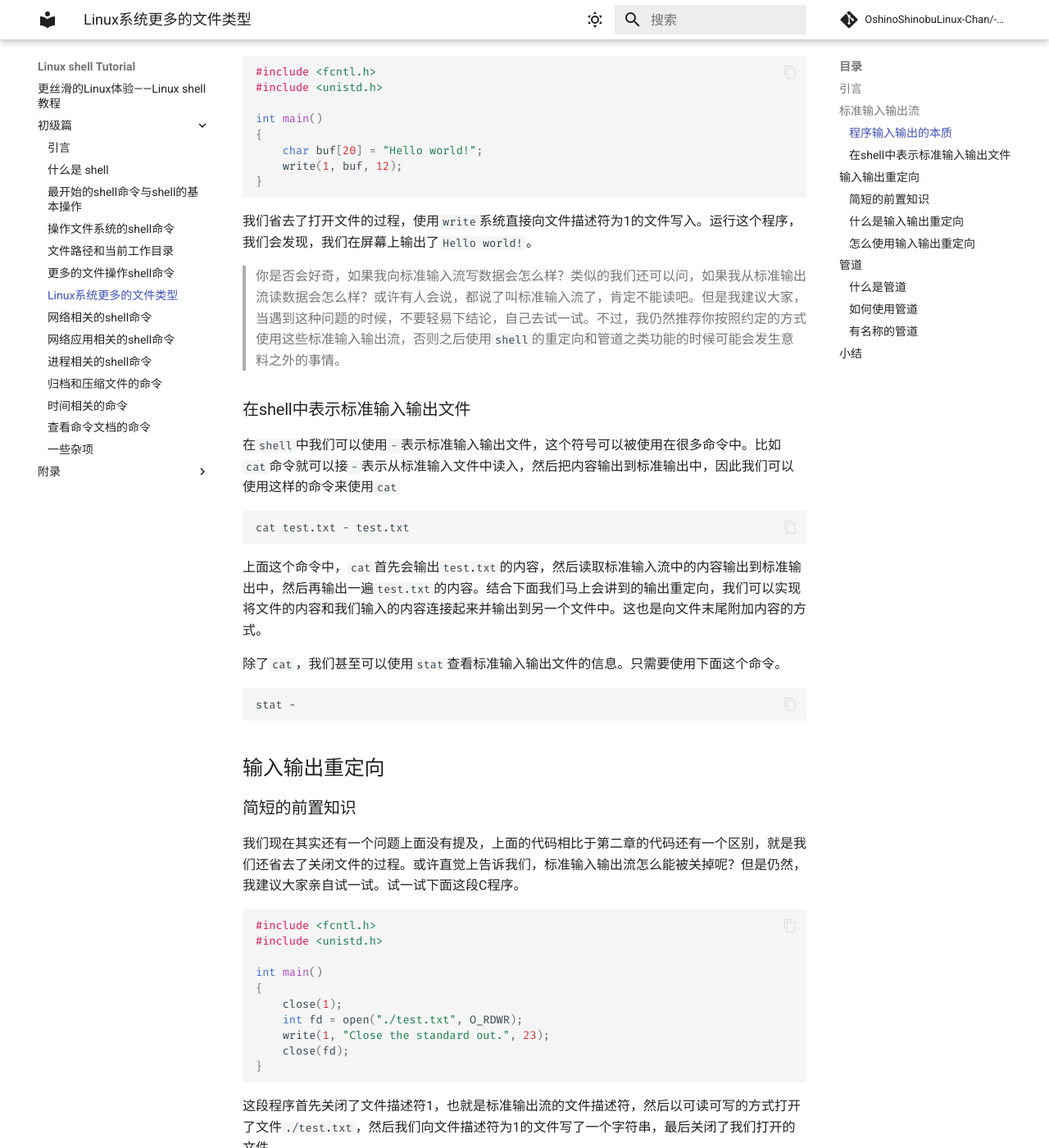
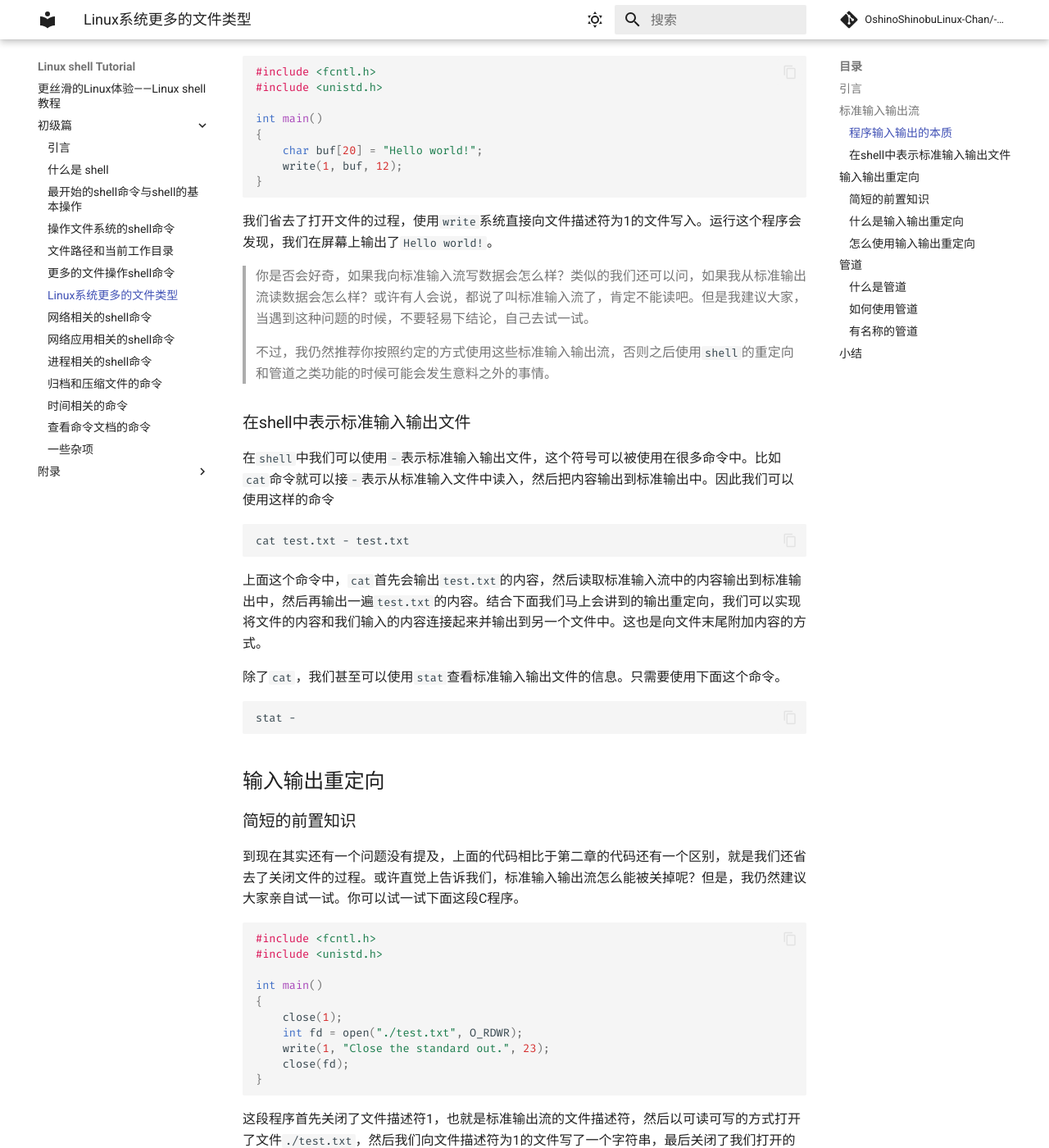
Before and after one commit to OshinoShinobu-Chan/Linux-shell-Tutorial, an MkDocs documentation site: the page built from docs/初级篇/g-7.Linux系统更多的文件类型.md, in a window 1280 px wide and 1400 px high, scrolled down 914 px. Shown: the whole window at 82% size. Built offline with MkDocs 1.6.1 and Material for MkDocs 9.7.7, drawn with Linux system fonts in a browser that asks for light colours; comment, search, counter and statistics services are not loaded; some of the changed text lies outside the part shown.

Commit message:
Fix typo in ch 7

````diff
--- a/docs/初级篇/g-7.Linux系统更多的文件类型.md
+++ b/docs/初级篇/g-7.Linux系统更多的文件类型.md
@@ -33,12 +33,14 @@ int main()
     write(1, buf, 12);
 }
 ```
-我们省去了打开文件的过程，使用`write`系统直接向文件描述符为1的文件写入。运行这个程序，我们会发现，我们在屏幕上输出了`Hello world!`。
-> 你是否会好奇，如果我向标准输入流写数据会怎么样？类似的我们还可以问，如果我从标准输出流读数据会怎么样？或许有人会说，都说了叫标准输入流了，肯定不能读吧。但是我建议大家，当遇到这种问题的时候，不要轻易下结论，自己去试一试。不过，我仍然推荐你按照约定的方式使用这些标准输入输出流，否则之后使用`shell`的重定向和管道之类功能的时候可能会发生意料之外的事情。
+我们省去了打开文件的过程，使用`write`系统直接向文件描述符为1的文件写入。运行这个程序会发现，我们在屏幕上输出了`Hello world!`。
+> 你是否会好奇，如果我向标准输入流写数据会怎么样？类似的我们还可以问，如果我从标准输出流读数据会怎么样？或许有人会说，都说了叫标准输入流了，肯定不能读吧。但是我建议大家，当遇到这种问题的时候，不要轻易下结论，自己去试一试。
+>
+> 不过，我仍然推荐你按照约定的方式使用这些标准输入输出流，否则之后使用`shell`的重定向和管道之类功能的时候可能会发生意料之外的事情。
 
 ### 在shell中表示标准输入输出文件
 
-在`shell`中我们可以使用`-`表示标准输入输出文件，这个符号可以被使用在很多命令中。比如`cat`命令就可以接`-`表示从标准输入文件中读入，然后把内容输出到标准输出中，因此我们可以使用这样的命令来使用`cat`
+在`shell`中我们可以使用`-`表示标准输入输出文件，这个符号可以被使用在很多命令中。比如`cat`命令就可以接`-`表示从标准输入文件中读入，然后把内容输出到标准输出中。因此我们可以使用这样的命令
 ```bash
 cat test.txt - test.txt
 ```
@@ -53,7 +55,7 @@ stat -
 
 ### 简短的前置知识
 
-我们现在其实还有一个问题上面没有提及，上面的代码相比于第二章的代码还有一个区别，就是我们还省去了关闭文件的过程。或许直觉上告诉我们，标准输入输出流怎么能被关掉呢？但是仍然，我建议大家亲自试一试。试一试下面这段C程序。
+到现在其实还有一个问题没有提及，上面的代码相比于第二章的代码还有一个区别，就是我们还省去了关闭文件的过程。或许直觉上告诉我们，标准输入输出流怎么能被关掉呢？但是，我仍然建议大家亲自试一试。你可以试一试下面这段C程序。
 ```C
 #include <fcntl.h>
 #include <unistd.h>
@@ -161,7 +163,7 @@ cat test.txt | tee copy1.txt | tee copy2.txt > copy3.txt
 
 ## 小结
 
-这一章我们讲解了Linux系统中的两种特殊的文件，标准输出输出文件和管道，并且介绍了在`shell`中使用输入输出重定向和使用管道的方式。使用这两种能力，我们就可以将命令组合起来使用完成更加复杂的工作了。至此，初级篇和文件系统相关的内容就全部完成了(别想多了，中级篇还会介绍更多`shell`和文件系统相关的内容的)。从下一章开始，我们将会开始介绍如何使用`shell`操作计算机另一项，我们每个人现在都离不开的东西——网络。
+这一章我们讲解了Linux系统中的两种特殊的文件，标准输入输出文件和管道，并且介绍了在`shell`中使用输入输出重定向和使用管道的方式。拥有这两种能力，我们就可以将命令组合起来使用完成更加复杂的工作了。至此，初级篇和文件系统相关的内容就全部完成了(别担心，中级篇还会介绍更多`shell`和文件系统相关的内容的)。从下一章开始，我们将会开始介绍如何使用`shell`操作计算机另一项，我们每个人现在都离不开的东西——网络。
 
 <script src="https://giscus.app/client.js"
         data-repo="OshinoShinobu-Chan/Linux-shell-Tutorial"
````
Also changed, not shown: other parts of docs/初级篇/g-7.Linux系统更多的文件类型.md (+1 -1 lines).
